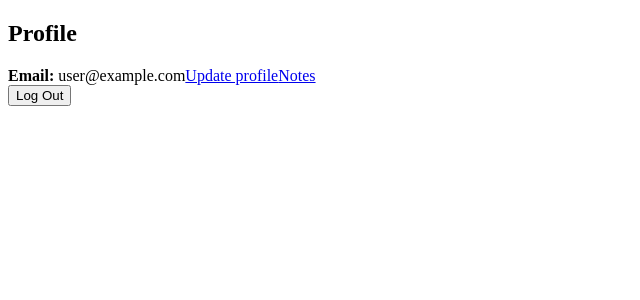
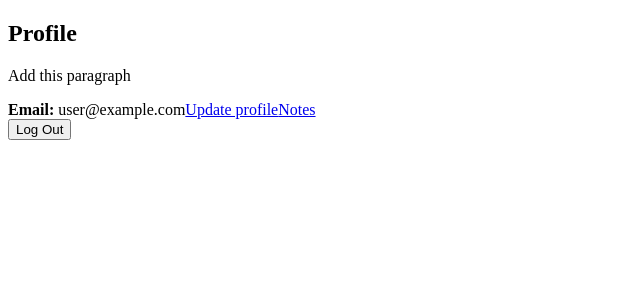
Before and after one commit to AliLynne/upgraded-telegram, a React (Create React App) app: page / in a window 1280 px wide. Shown: the top 300 px of the page, without its empty margins (0-640 px from the left). Built offline with nearby package versions, Linux system fonts and the light colour scheme; no server answers; sample sign-in values are in the browser's storage.

Commit message:
test github actions w/ firebase hosting

```diff
--- a/src/components/Dashboard.js
+++ b/src/components/Dashboard.js
@@ -22,6 +22,7 @@ const Dashboard = () => {
       <div>
         <h2>Profile</h2>
         {error && <p>{error}</p>}
+        <p>Add this paragraph</p>
         <strong>Email: </strong> {currentUser && currentUser.email}
         <Link to="/update-profile">Update profile</Link>
         <Link to="/notes">Notes</Link>
```
